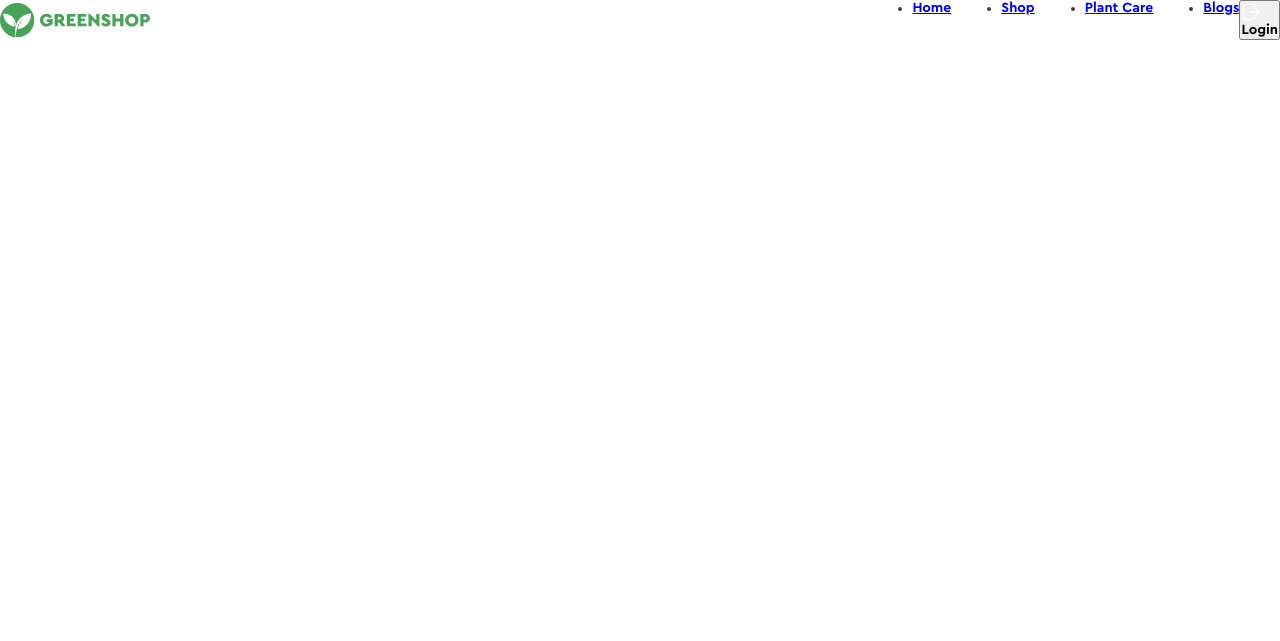
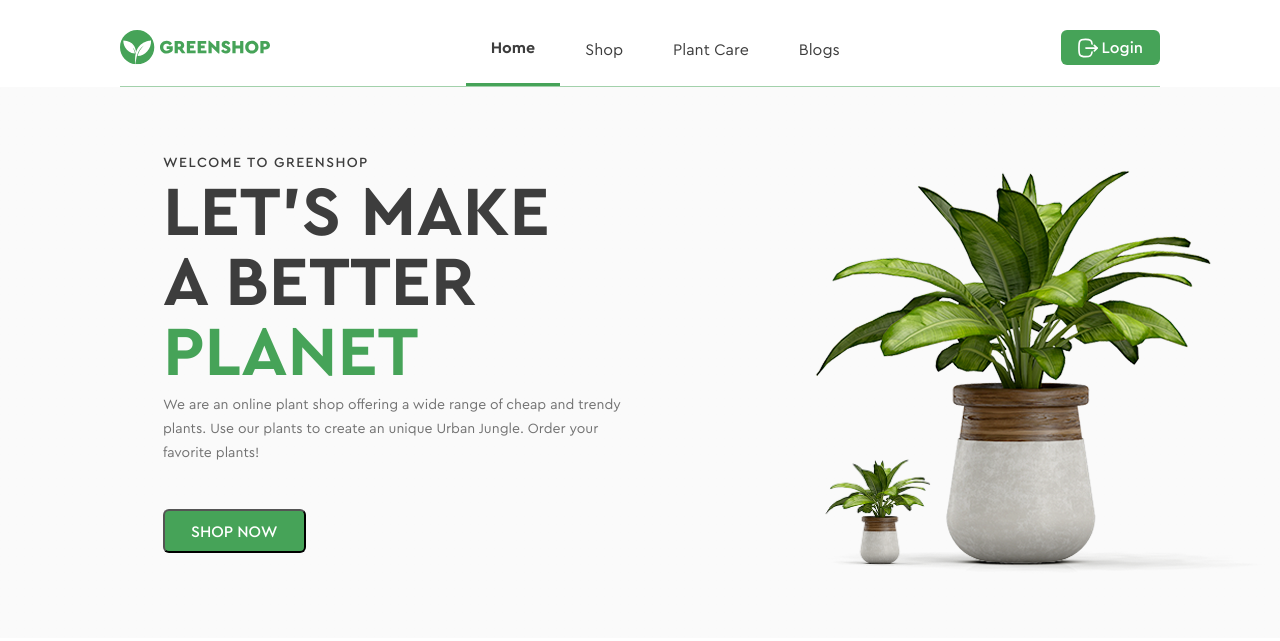
Before and after one commit to Nachkar-PSA/HillelIT, a plain HTML site: page index.html in a window 1280 px wide. Drawn offline with Linux system fonts and the light colour scheme.

Commit message:
refactor header and navigation structure; update styles and add welcome section

```diff
--- a/css/reset.css
+++ b/css/reset.css
@@ -5,6 +5,13 @@
     margin: 0;
     padding: 0;
     box-sizing: border-box;
+}
+
+ul,
+ol,
+a {
+    list-style: none;
+    text-decoration: none;
 }
 
 /* 2. Improve media defaults */
--- a/css/style.css
+++ b/css/style.css
@@ -1,65 +1,167 @@
 @font-face {
-    font-family: 'Cera Pro';
-    src: url("../fonts/CeraPro-Regular.eot");
-    src: url("../fonts/CeraPro-Regular.woff") format("woff"),
-        url("../fonts/CeraPro-Regular.ttf") format("truetype");
-    font-size: 400;
-    font-weight: normal;
+    font-family: 'Cera Pro Regular';
+    src: url('../font/CeraPro-Regular.eot') format('eot'),
+        url('../fonts/CeraPro-Regular.woff') format('woff'),
+        url('../fonts/CeraPro-Regular.ttf') format('truetype');
+    font-weight: 400;
+    font-style: normal;
 }
 
 @font-face {
-    font-family: 'Cera Pro';
-    src: url("../fonts/CeraPro-Medium.eot");
-    src: url("../fonts/CeraPro-Medium.woff") format("woff"),
-        url("../fonts/CeraPro-Medium.ttf") format("truetype");
-    font-size: 500;
-    font-weight: normal;
+    font-family: 'Cera Pro Medium';
+    src: url('../font/CeraPro-Medium.eot') format('eot'),
+        url('../fonts/CeraPro-Medium.woff') format('woff'),
+        url('../fonts/CeraPro-Medium.ttf') format('truetype');
+    font-weight: 500;
+    font-style: normal;
 }
 
 @font-face {
-    font-family: 'Cera Pro';
-    src: url("../fonts/CeraPro-Bold.eot");
-    src: url("../fonts/CeraPro-Bold.woff") format("woff"),
-        url("../fonts/CeraPro-Bold.ttf") format("truetype");
-    font-size: 700;
-    font-weight: normal;
+    font-family: 'Cera Pro Bold';
+    src: url('../font/CeraPro-Bold.eot') format('eot'),
+        url('../fonts/CeraPro-Bold.woff') format('woff'),
+        url('../fonts/CeraPro-Bold.ttf') format('truetype');
+    font-weight: 700;
+    font-style: normal;
 }
 
-
-body {
-    font-family: 'Cera Pro', sans-serif;
-    font-size: 14px;
-    line-height: 16px;
-    color: #3D3D3D;
-    margin: 0;
-    padding: 0;
-    background-color: #fff;
+header {
+    padding: 30px 120px 0 120px;
 }
 
-.header {}
+.header {
+    display: flex;
+    align-items: start;
+    justify-content: space-between;
+    border-bottom: 1px solid rgba(70, 163, 88, 0.50);
+}
 
+.list {
+    display: flex;
+    align-items: center;
+    justify-content: center;
+}
 
-.header__inner {
+.list__item {
+    font-family: 'Cera Pro Regular', sans-serif;
+    font-size: 16px;
+}
+
+.list__link {
+    display: block;
+    padding: 8px 25px 25px;
+    color: #3D3D3D;
+    transition: color 0.3s;
+}
+
+.list__link:hover {
+    color: #46A358;
+}
+
+.list__item.active {
+    border-bottom: 3px solid #46A358;
+    font-family: 'Cera Pro Bold', sans-serif;
+}
+
+.btn__login {
+    display: flex;
+    align-items: center;
+    justify-content: center;
+    padding: 8px 17px 7px 17px;
+    gap: 4px;
+    border-radius: 6px;
+    background-color: #46A358;
+    color: #fff;
+    font-family: 'Cera Pro Medium', sans-serif;
+    font-size: 16px;
+    border: none;
+}
+
+.btn__login:hover {
+    background-color: #368c44;
+}
+
+.welcome {
     display: flex;
     justify-content: space-between;
     align-items: center;
+    padding: 0 120px;
+    background: linear-gradient(98deg, rgba(245, 245, 245, 0.50) -23.46%, rgba(245, 245, 245, 0.50) 107.51%);
 }
 
-.logo {}
-
-.menu {
+.welcome__content {
     display: flex;
-    justify-content: space-between;
+    flex-direction: column;
+    align-items: start;
+    padding-left: 43px;
+    width: 100%;
 }
 
-.menu__list {
-    display: flex;
-    justify-content: space-between;
-    column-gap: 50px;
+.w__text {
+    margin-top: 68px;
+    color: #3D3D3D;
+    font-family: "Cera Pro Medium", sans-serif;
+    font-size: 14px;
+    line-height: 16px;
+    letter-spacing: 1.4px;
+    text-transform: uppercase;
 }
 
-.menu__item {}
+.w__title {
+    margin-top: 7px;
+    color: #3D3D3D;
+    font-family: "Cera Pro Bold", sans-serif;
+    font-size: 70px;
+    line-height: 70px;
+    text-transform: uppercase;
+}
 
-.menu__link {}
+.w__title span {
+    color: #46A358;
+}
 
-.logo__btn {}
+.w__content {
+    color: #727272;
+    font-family: "Cera Pro Regular", sans-serif;
+    font-size: 14px;
+    line-height: 24px;
+    margin-top: 5px;
+}
+
+.w__btn {
+    margin-top: 44px;
+    margin-bottom: 85px;
+    padding: 11px 27px 9px 26px;
+    color: #fff;
+    background-color: #46A358;
+    border-radius: 6px;
+    font-family: "Cera Pro Medium", sans-serif;
+    line-height: 20px;
+    text-transform: uppercase;
+}
+
+.w__btn:hover {
+    background-color: #368c44;
+}
+
+.plants {
+    position: relative;
+    width: 100%;
+    height: auto;
+}
+
+.plant {
+    position: absolute;
+}
+
+.big {
+    right: -115px;
+    bottom: -227px;
+    width: 507px;
+}
+
+.small {
+    right: 210px;
+    bottom: -213px;
+    width: 137px;
+}
--- a/index.html
+++ b/index.html
@@ -11,33 +11,59 @@
 </head>
 
 <body>
-    <header class="header">
-        <div class="header__inner">
+    <header>
+        <div class="header">
             <a class="logo" href="index.html">
                 <img src="./img/logo.svg" alt="Logo Greenshop">
             </a>
-            <nav class="menu" aria-label="Main navigation">
-                <ul class="menu__list">
-                    <li class="menu__item">
-                        <a class="menu__link" href="#">Home</a>
+            <nav>
+                <ul class="list">
+                    <li class="list__item active">
+                        <a href="#" class="list__link">Home</a>
                     </li>
-                    <li class="menu__item">
-                        <a class="menu__link" href="#">Shop</a>
+                    <li class="list__item">
+                        <a href="#" class="list__link">Shop</a>
                     </li>
-                    <li class="menu__item">
-                        <a class="menu__link" href="#">Plant Care</a>
+                    <li class="list__item">
+                        <a href="#" class="list__link">Plant Care</a>
                     </li>
-                    <li class="menu__item">
-                        <a class="menu__link" href="#">Blogs</a>
+                    <li class="list__item">
+                        <a href="#" class="list__link">Blogs</a>
                     </li>
                 </ul>
-                <button class="logo__btn">
-                    <img src="./img/logout.svg" alt="Logout icon">
-                    Login
-                </button>
             </nav>
+            <button class="btn__login" id="loginButton">
+                <svg xmlns="http://www.w3.org/2000/svg" width="20" height="20" viewBox="0 0 18 18" fill="none">
+                    <path d="M17.1601 9.1006H7.12598" stroke="white" stroke-width="1.5" stroke-linecap="round"
+                        stroke-linejoin="round" />
+                    <path d="M14.7212 6.67059L17.1612 9.10059L14.7212 11.5306" stroke="white" stroke-width="1.5"
+                        stroke-linecap="round" stroke-linejoin="round" />
+                    <path
+                        d="M12.6342 5.35826C12.3592 2.37493 11.2425 1.2916 6.80082 1.2916C0.883322 1.2916 0.883322 3.2166 0.883322 8.99993C0.883322 14.7833 0.883322 16.7083 6.80082 16.7083C11.2425 16.7083 12.3592 15.6249 12.6342 12.6416"
+                        stroke="white" stroke-width="1.5" stroke-linecap="round" stroke-linejoin="round" />
+                </svg>
+                Login
+            </button>
         </div>
     </header>
+    <section class="welcome">
+        <div class="welcome__content">
+            <p class="w__text">Welcome to GreenShop</p>
+            <h1 class="w__title">
+                Let’s Make a Better <span>Planet</span>
+            </h1>
+            <p class="w__content">
+                We are an online plant shop offering a wide range of cheap and trendy plants. Use our plants to
+                create
+                an unique Urban Jungle. Order your favorite plants!
+            </p>
+            <button class="w__btn">SHOP NOW</button>
+        </div>
+        <div class="plants">
+            <img src="./img/big-plant.png" alt="Big Plant" class="plant big">
+            <img src="./img/small-plant.png" alt="Small Plant" class="plant small">
+        </div>
+    </section>
 
 </body>
 
```
Also changed, not shown: img/big-plant.png (added), img/plant.png (deleted), img/small-plant.png (added).
